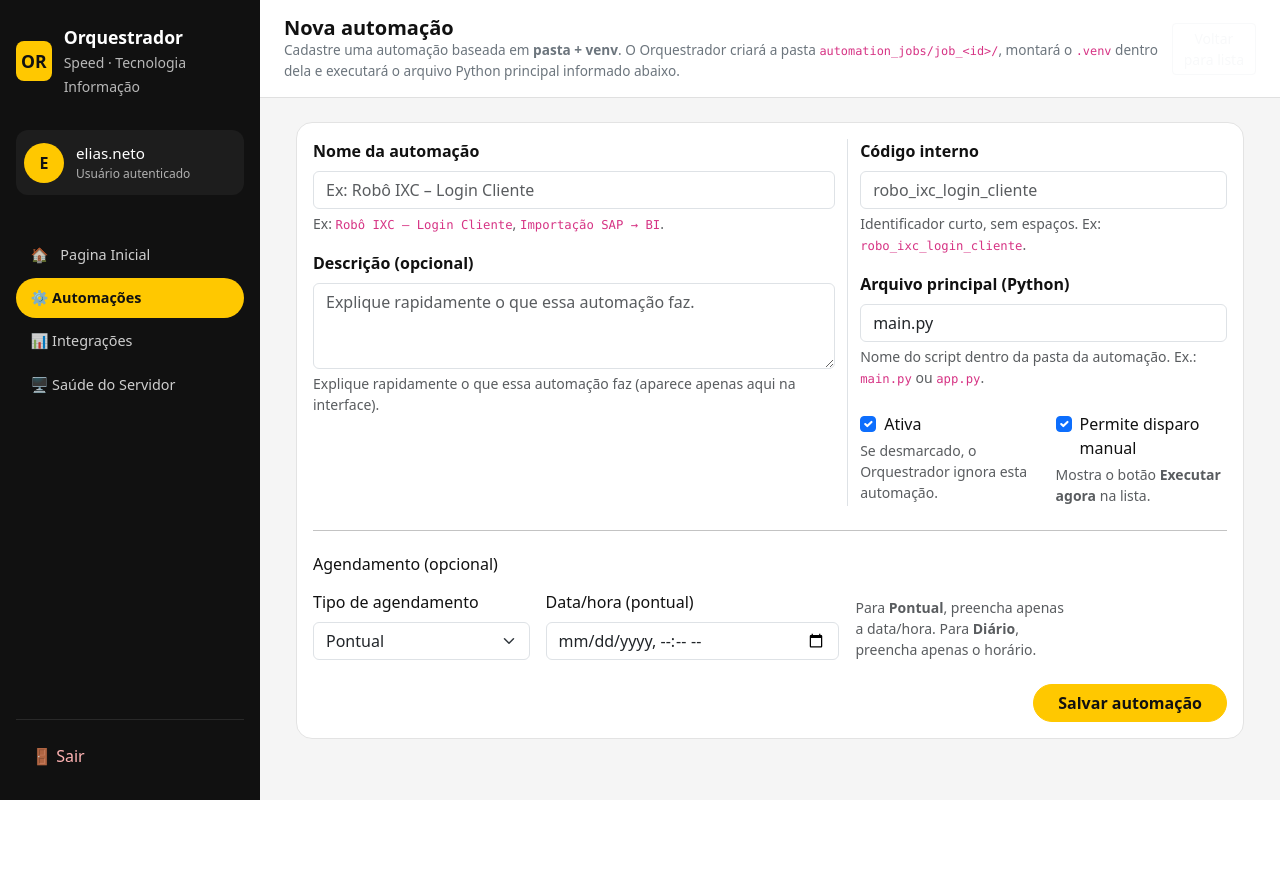
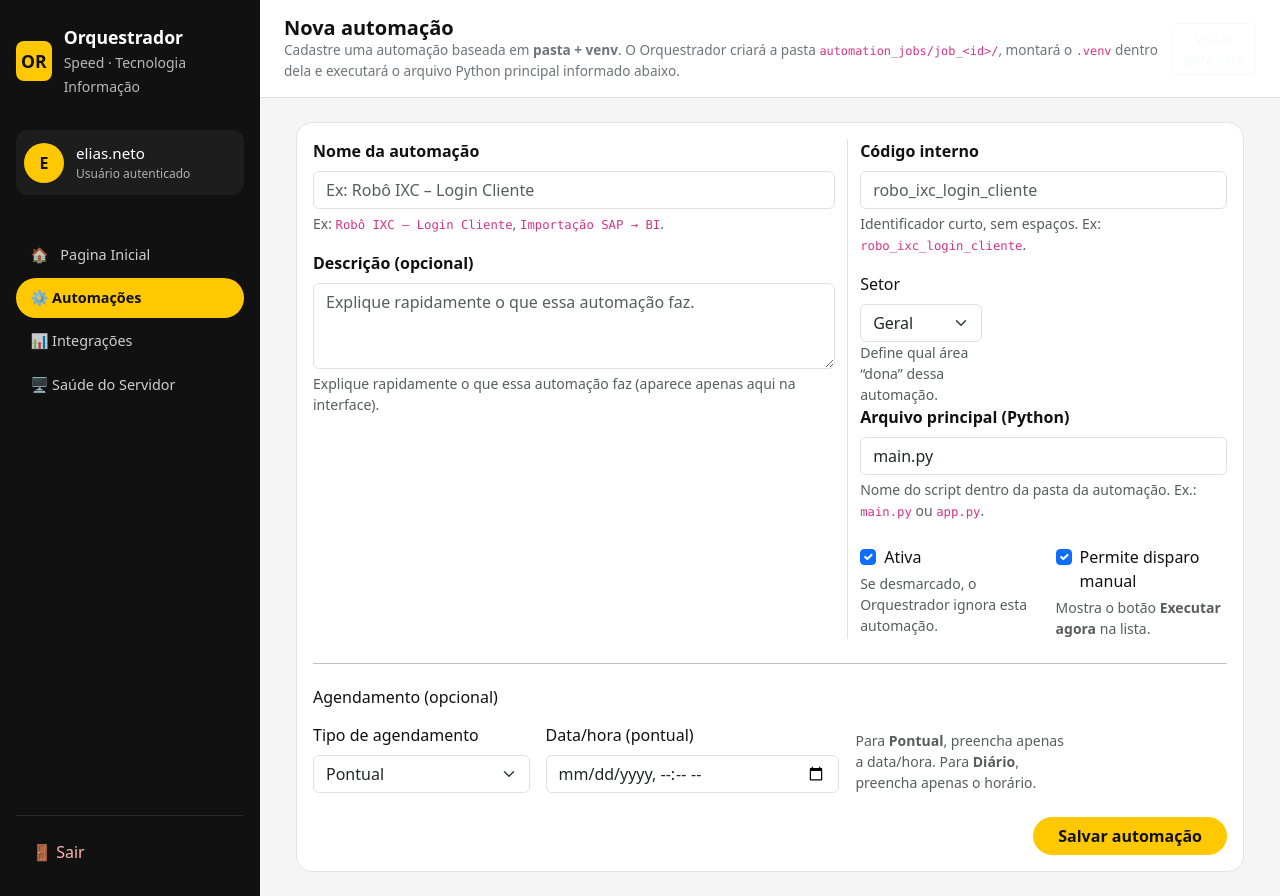
Before and after one commit to eliasneto/Orquestrador, a Django app: page /automation/jobs/new/ in a window 1280 px wide. Before the commit the page ends 800 px from the top, so only its background shows below. Run offline with Django 5.2, Linux system fonts and the light colour scheme; a user stored in the database is signed in.

Commit message:
criação de campo setor no model, form e no job_form.html

```diff
--- a/automation/forms.py
+++ b/automation/forms.py
@@ -10,6 +10,7 @@ class AutomationJobForm(forms.ModelForm):
             "name",
             "description",
             "code",
+            "sector",
             "external_main_script",
             "is_active",
             "allow_manual",
@@ -28,6 +29,14 @@ class AutomationJobForm(forms.ModelForm):
                     "placeholder": "Explique rapidamente o que essa automação faz.",
                 }
             ),
+
+                        # 👉 AQUI deixamos o Setor com cara de Bootstrap, igual aos outros
+            "sector": forms.Select(
+                attrs={
+                    "class": "form-select",   # mesmo estilo do schedule_type
+                }
+            ),
+
             "code": forms.TextInput(
                 attrs={"class": "form-control", "placeholder": "robo_ixc_login_cliente"}
             ),
--- a/automation/models.py
+++ b/automation/models.py
@@ -58,6 +58,14 @@ class AutomationJob(models.Model):
         ONCE = "once", "Pontual"
         DAILY = "daily", "Diário"
 
+    # 🔹 NOVO: tipos de setor
+    class Sector(models.TextChoices):
+        GERAL = "geral", "Geral"
+        FINANCEIRO = "financeiro", "Financeiro"
+        COMERCIAL = "comercial", "Comercial"
+        TI = "ti", "TI"
+        # pode ir acrescentando mais se precisar
+
     name = models.CharField("Nome da automação", max_length=200)
 
     description = models.TextField(
@@ -71,6 +79,15 @@ class AutomationJob(models.Model):
         max_length=100,
         unique=True,
         help_text="Identificador curto, sem espaços. Ex: robo_ixc_login_cliente",
+    )
+
+    # 🔹 NOVO: setor da automação
+    sector = models.CharField(
+       "Setor",
+        max_length=50,
+        choices=Sector.choices,
+        default=Sector.GERAL,
+        help_text="Setor responsável pela automação (usado para filtros futuros).",
     )
 
     # Arquivo Python dentro da pasta automation_jobs/job_<id>/
--- a/automation/templates/automation/job_form.html
+++ b/automation/templates/automation/job_form.html
@@ -84,6 +84,21 @@ O Orquestrador criará a pasta <code>automation_jobs/job_&lt;id&gt;/</code>, mon
                                 </div>
                             {% endif %}
                         </div>
+
+                        {# 🔹 NOVO BLOCO: SETOR #}
+                        <div class="col-md-4">
+                            <label class="form-label">Setor</label>
+                            {{ form.sector }}
+                            <small class="text-muted d-block">
+                                Define qual área “dona” dessa automação.
+                            </small>
+                            {% if form.sector.errors %}
+                                <div class="text-danger small">
+                                    {{ form.sector.errors.0 }}
+                                </div>
+                            {% endif %}
+                        </div>
+
 
                         <div class="mb-3">
                             <label class="form-label fw-semibold">Arquivo principal (Python)</label>
```
Also changed, not shown: automation/migrations/0009_automationjob_sector.py (added), db.sqlite3.
